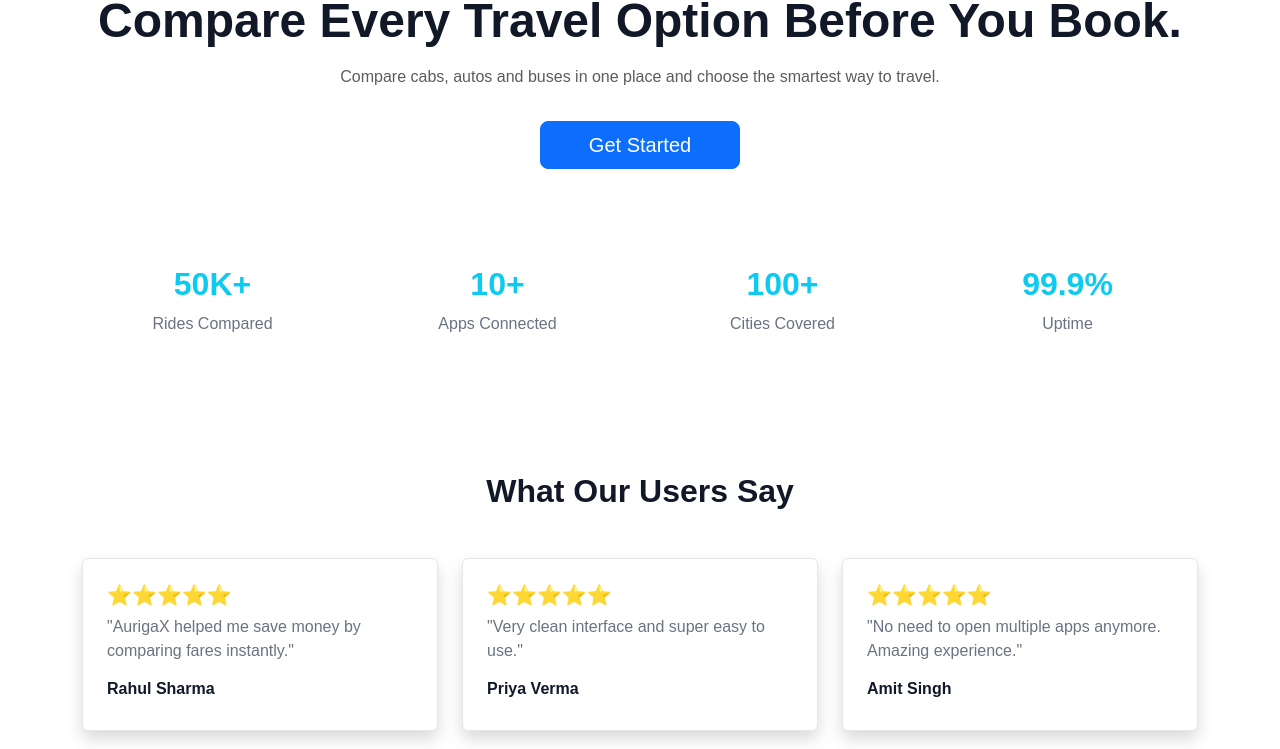
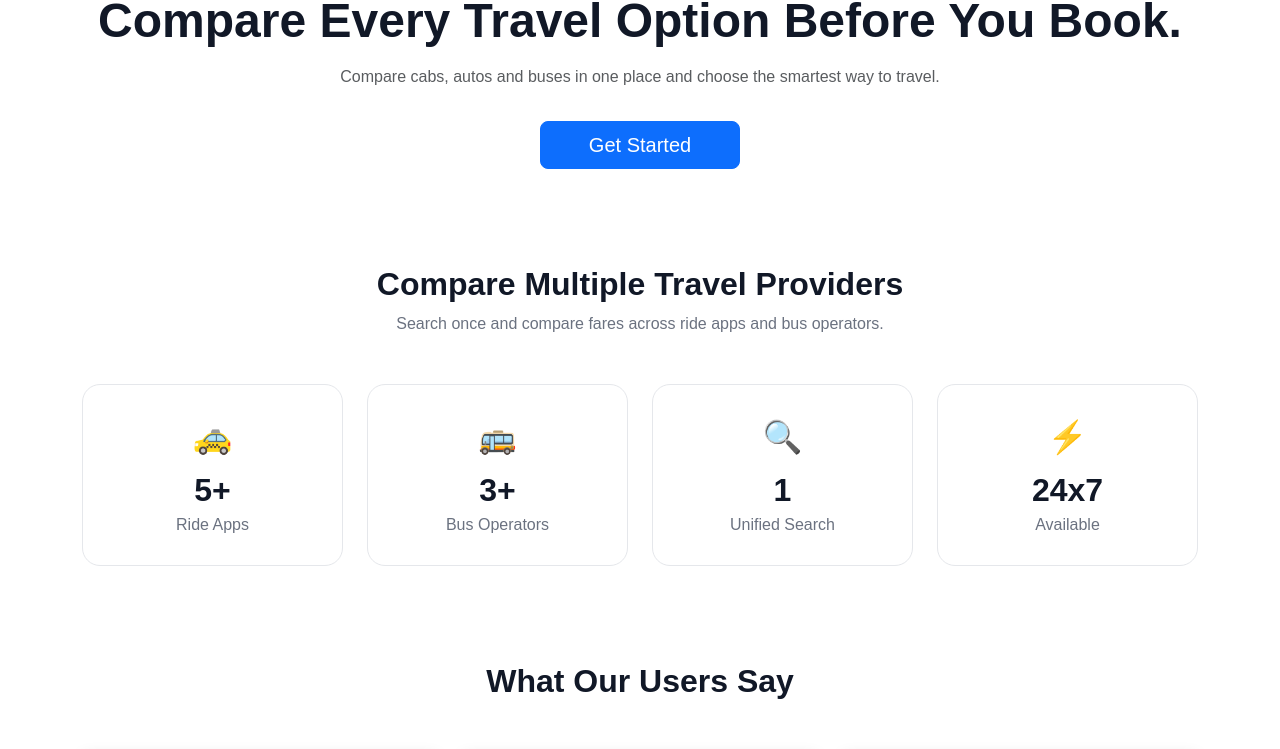
Before and after one commit to Auriga-cab/aurigax-website, a React (Vite) app: page / in a window 1280 px wide. Shown: the part 2757-3506 px from the top of the page. Built offline with nearby package versions, Linux system fonts and the light colour scheme.

Commit message:
first commit

```diff
--- a/src/App.css
+++ b/src/App.css
@@ -164,3 +164,28 @@ body {
   color: var(--text-color);
 }
 /* ----------- */
+
+.stats-section {
+  background: var(--bg-color);
+}
+
+.stat-card {
+  background: var(--card-bg);
+  border: 1px solid var(--border-color);
+  border-radius: 18px;
+  padding: 28px 20px;
+  transition: all 0.3s ease;
+}
+
+.stat-card:hover {
+  transform: translateY(-6px);
+}
+
+.stat-icon {
+  font-size: 32px;
+  margin-bottom: 10px;
+}
+
+.stat-card h2 {
+  font-size: 2rem;
+}
--- a/src/components/HomeHero.jsx
+++ b/src/components/HomeHero.jsx
@@ -330,12 +330,12 @@ function HomeHero() {
   <div className="logo-marquee mt-3">
     <div className="logo-track">
 
-      <img src={uber} alt="Uber" />
+      {/* <img src={uber} alt="Uber" />
       <img src={rapido} alt="Rapido" />
       <img src={ola} alt="Ola" />
       <img src={namma} alt="Namma" />
       <img src={quickride} alt="QuickRide" />
-      <img src={jugnoo} alt="Jugnoo" />
+      <img src={jugnoo} alt="Jugnoo" /> */}
 
       {/* Duplicate for smooth loop */}
       <img src={uber} alt="Uber" />
--- a/src/components/StatsSection.jsx
+++ b/src/components/StatsSection.jsx
@@ -1,37 +1,60 @@
 function StatsSection() {
+  const stats = [
+    {
+      icon: "🚕",
+      number: "5+",
+      label: "Ride Apps",
+    },
+    {
+      icon: "🚌",
+      number: "3+",
+      label: "Bus Operators",
+    },
+    {
+      icon: "🔍",
+      number: "1",
+      label: "Unified Search",
+    },
+    {
+      icon: "⚡",
+      number: "24x7",
+      label: "Available",
+    },
+  ];
+
   return (
-    <section className="py-5">
+    <section className="stats-section py-5">
       <div className="container">
-        <div className="row text-center">
+        <div className="text-center mb-5">
+          <h2 className="fw-bold">
+            Compare Multiple Travel Providers
+          </h2>
+          <p className="secondary-text">
+            Search once and compare fares across ride apps and bus operators.
+          </p>
+        </div>
 
-          <div className="col-md-3 col-6 mb-4">
-            <h2 className="fw-bold text-info">50K+</h2>
-            <p className="secondary-text">
-              Rides Compared
-            </p>
-          </div>
+        <div className="row g-4">
+          {stats.map((item, index) => (
+            <div
+              key={index}
+              className="col-md-3 col-6"
+            >
+              <div className="stat-card text-center h-100">
+                <div className="stat-icon">
+                  {item.icon}
+                </div>
 
-          <div className="col-md-3 col-6 mb-4">
-            <h2 className="fw-bold text-info">10+</h2>
-            <p className="secondary-text">
-              Apps Connected
-            </p>
-          </div>
+                <h2 className="fw-bold mb-1">
+                  {item.number}
+                </h2>
 
-          <div className="col-md-3 col-6 mb-4">
-            <h2 className="fw-bold text-info">100+</h2>
-            <p className="secondary-text">
-              Cities Covered
-            </p>
-          </div>
-
-          <div className="col-md-3 col-6 mb-4">
-            <h2 className="fw-bold text-info">99.9%</h2>
-            <p className="secondary-text">
-              Uptime
-            </p>
-          </div>
-
+                <p className="secondary-text mb-0">
+                  {item.label}
+                </p>
+              </div>
+            </div>
+          ))}
         </div>
       </div>
     </section>
```
